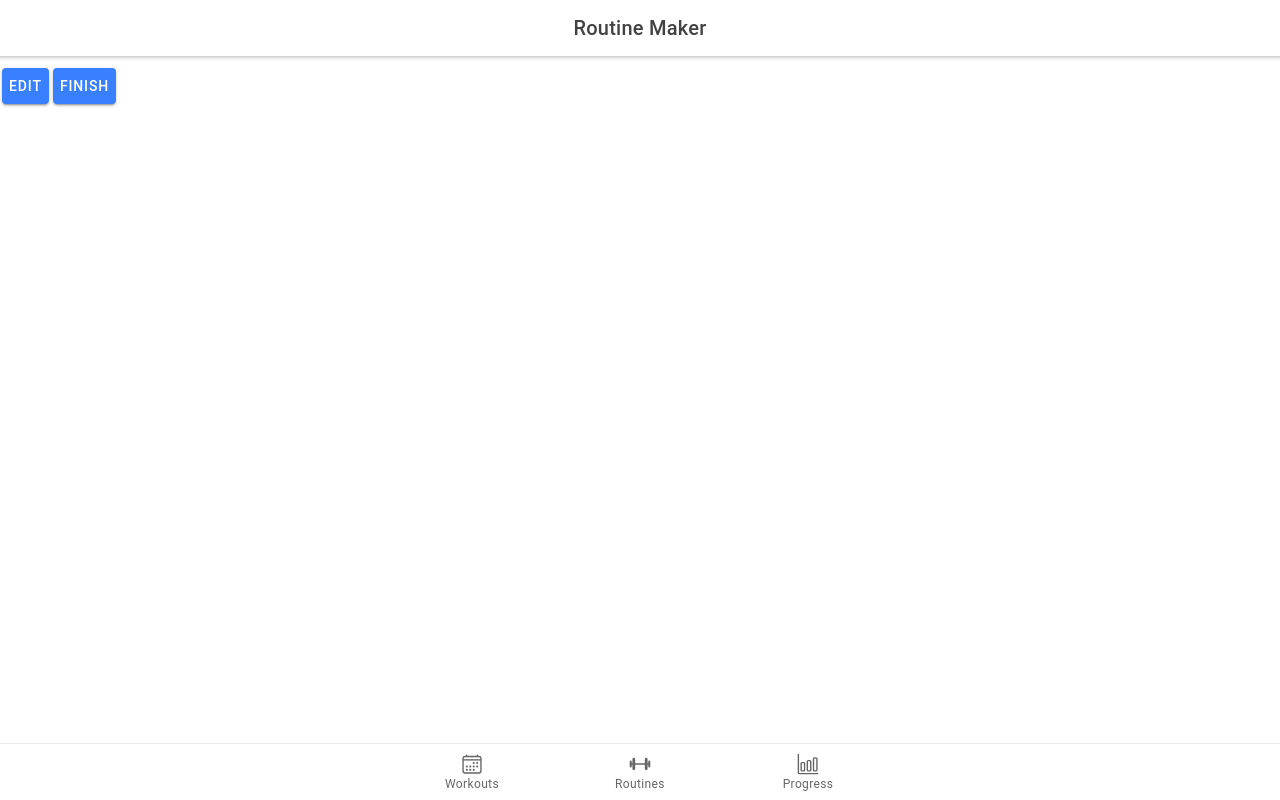
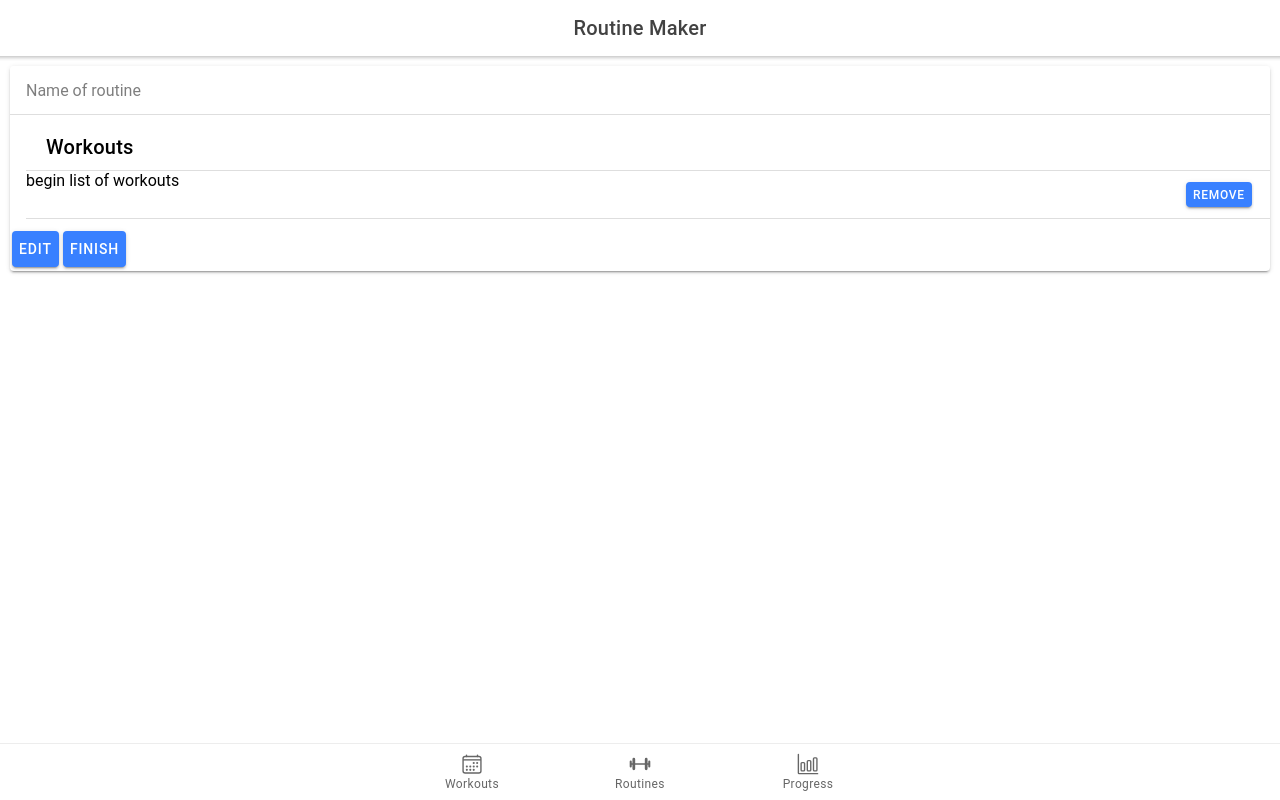
Before and after one commit to kevin-pietruszka/FlexBros, a React (Create React App) app: page /RoutineMaker in a window 1280 px wide. Built offline with nearby package versions, Linux system fonts and the light colour scheme.

Commit message:
created ui

```diff
--- a/src/pages/RoutineMaker.tsx
+++ b/src/pages/RoutineMaker.tsx
@@ -1,4 +1,4 @@
-import { IonContent, IonHeader, IonPage, IonTitle, IonToolbar, IonList, IonButton } from '@ionic/react';
+import { IonContent, IonHeader, IonPage, IonTitle, IonToolbar, IonList, IonButton, IonCard, IonInput, IonItem } from '@ionic/react';
 import ExploreContainer from '../components/ExploreContainer';
 
 const RoutineMaker: React.FC = () => {
@@ -26,10 +26,22 @@ const RoutineMaker: React.FC = () => {
             <IonTitle size="large">Routine Maker</IonTitle>
           </IonToolbar>
         </IonHeader>
-        <IonList>
-            <IonButton routerLink="\Edit">Edit</IonButton>
-            <IonButton onClick = {() => finishRoutine} routerLink="\Routines">Finish</IonButton>
-        </IonList>
+        <IonCard>
+          <IonItem>
+            <IonInput placeholder='Name of routine'></IonInput>
+          </IonItem>
+          <IonList>
+            <IonItem>
+              <IonTitle>Workouts</IonTitle>
+            </IonItem>
+            <IonItem>
+              <IonContent>begin list of workouts</IonContent>
+              <IonButton id="remove_button">Remove</IonButton>
+            </IonItem>
+          </IonList>
+          <IonButton routerLink="/Edit">Edit</IonButton>
+          <IonButton onClick = {() => finishRoutine} routerLink="/Routines">Finish</IonButton>
+        </IonCard>
       </IonContent>
     </IonPage>
   );
```
